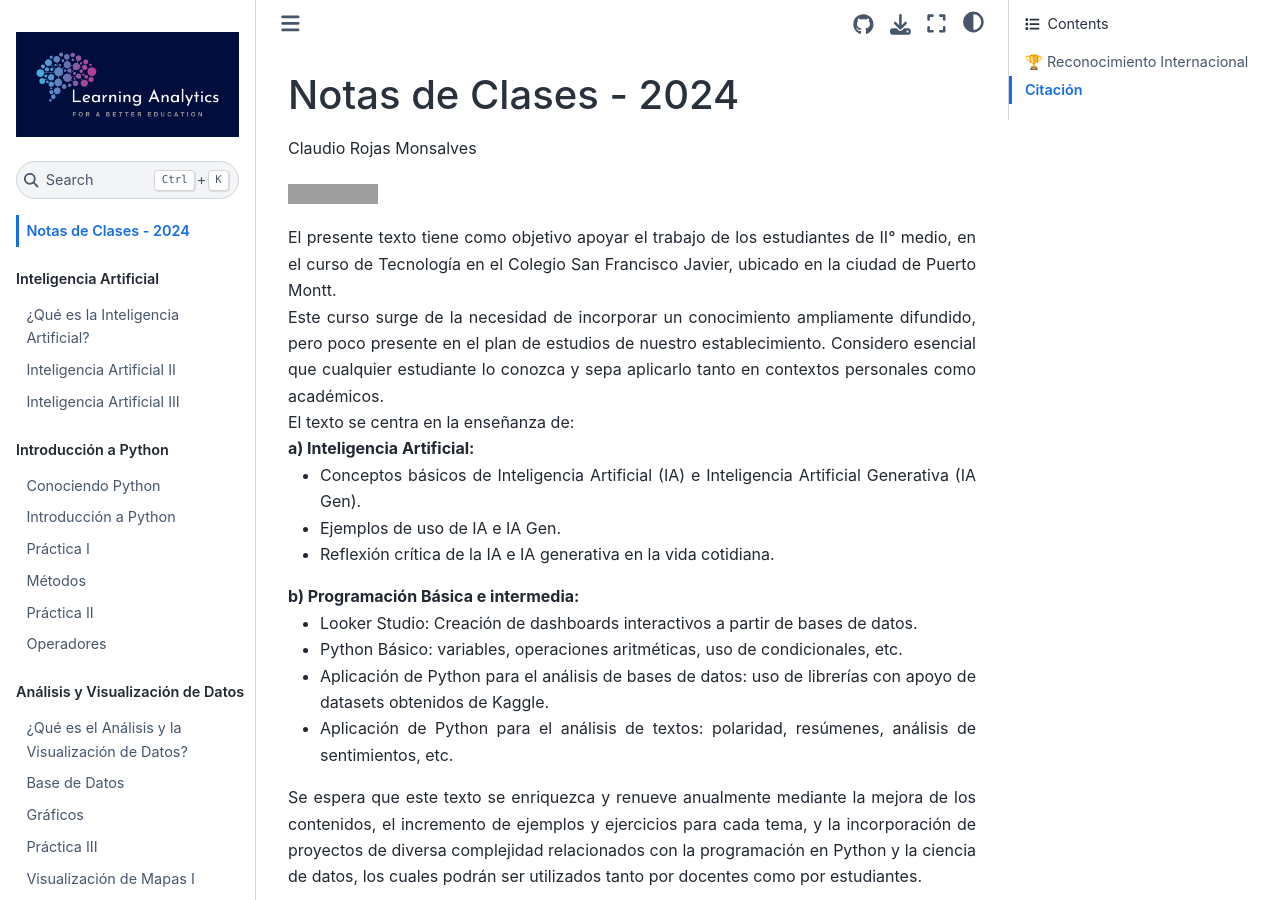
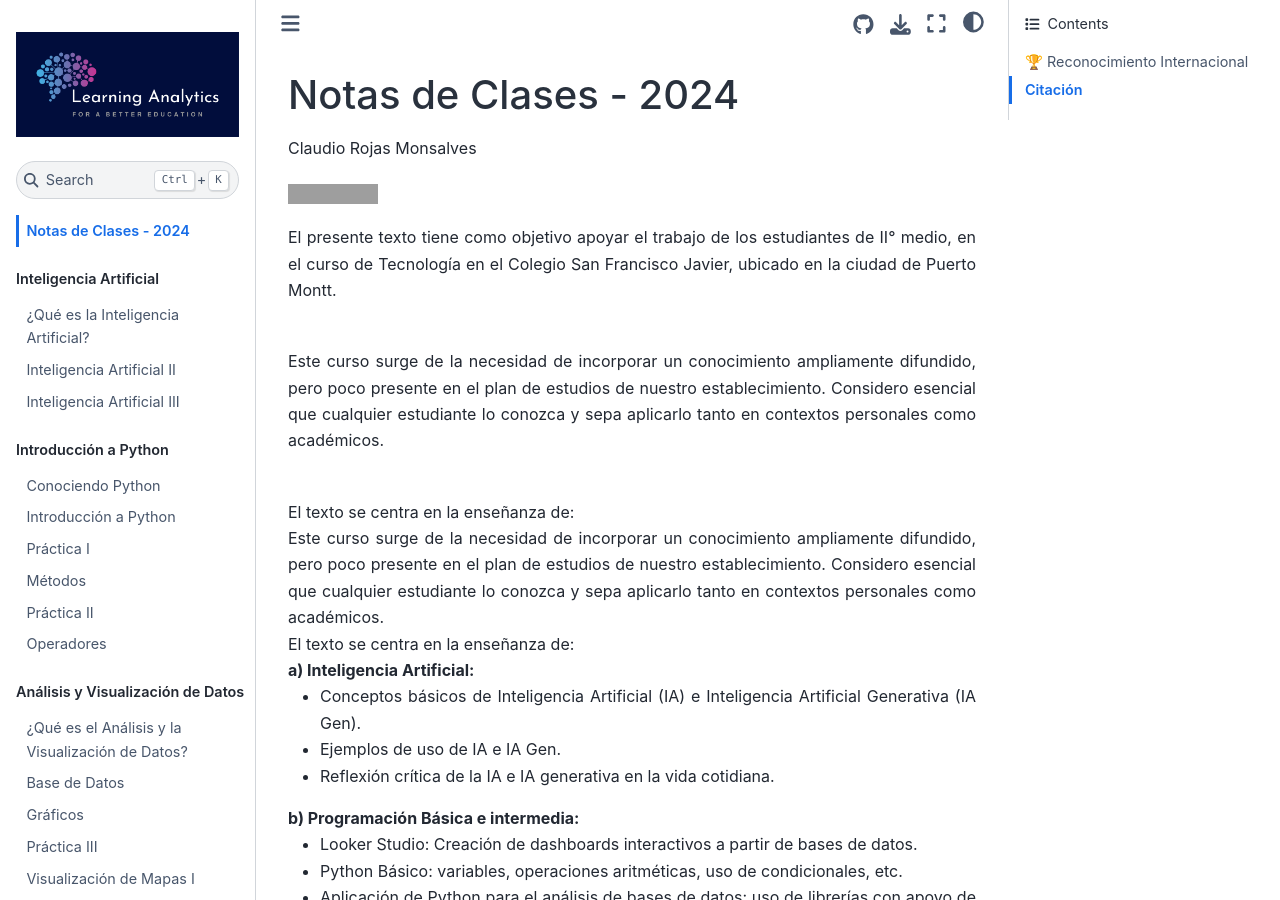
Before and after one commit to ClaudioRojasMon/Apoyo, a Jupyter Book: the page built from intro.md, in a window 1280 px wide and 900 px high. Built offline with Jupyter Book 1.0.4 settings and Sphinx 7.4.7 and the Sphinx Book theme 1.1.4, drawn with Linux system fonts in a browser that asks for light colours; pages that are not in the unit, such as notebooks, are missing from menus; grey boxes are pictures that could not be loaded.

Commit message:
Enhance introduction with course details
Added content about the course objectives and focus areas.

```diff
--- a/intro.md
+++ b/intro.md
@@ -5,6 +5,14 @@ Claudio Rojas Monsalves
 [![DOI](https://zenodo.org/badge/DOI/10.5281/zenodo.12700168.svg)](https://doi.org/10.5281/zenodo.12700168)
 
 <div align="justify">El presente texto tiene como objetivo apoyar el trabajo de los estudiantes de II° medio, en el curso de Tecnología en el Colegio San Francisco Javier, ubicado en la ciudad de Puerto Montt.</div>
+
+&nbsp;
+
+<div align="justify">Este curso surge de la necesidad de incorporar un conocimiento ampliamente difundido, pero poco presente en el plan de estudios de nuestro establecimiento. Considero esencial que cualquier estudiante lo conozca y sepa aplicarlo tanto en contextos personales como académicos.</div>
+
+&nbsp;
+
+<div align="justify">El texto se centra en la enseñanza de:</div>
 
 <div align="justify">Este curso surge de la necesidad de incorporar un conocimiento ampliamente difundido, pero poco presente en el plan de estudios de nuestro establecimiento. Considero esencial que cualquier estudiante lo conozca y sepa aplicarlo tanto en contextos personales como académicos.</div>
 
```
